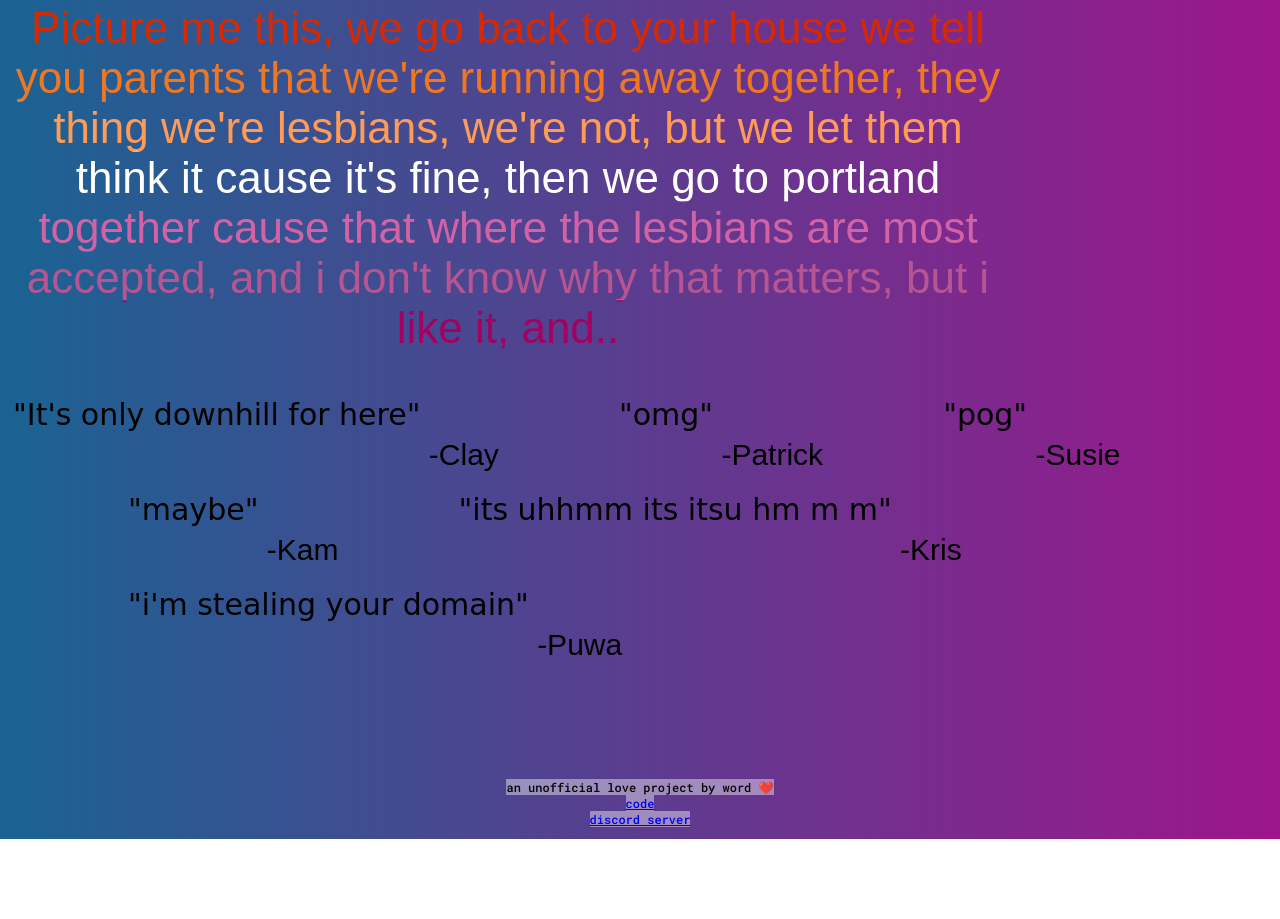
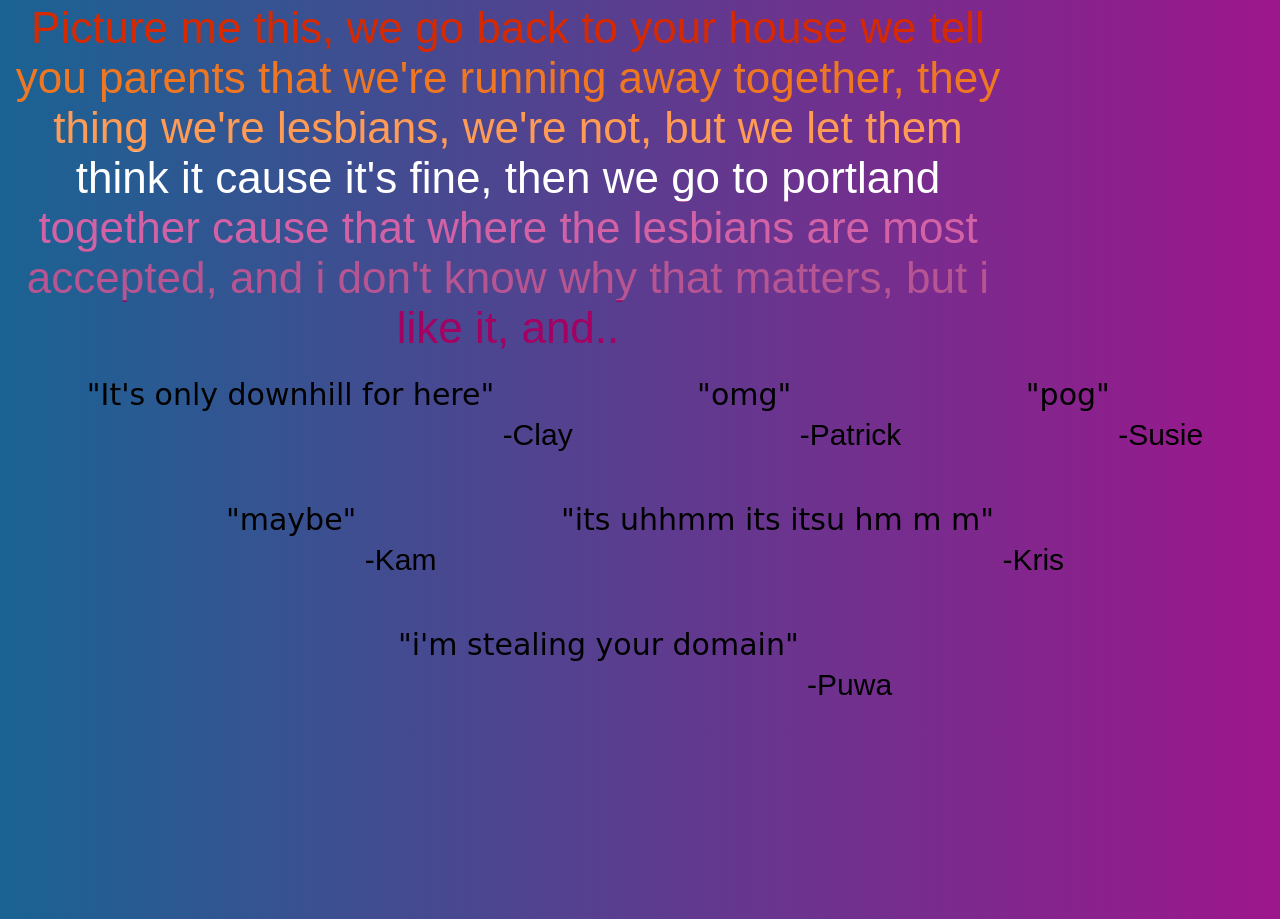
Before and after one commit to wordmann/web-fluffcord, a plain HTML site: page index.html in a window 1280 px wide. Shown: the part 537-1456 px from the top of the page. Before the commit the page ends 1376 px from the top, so only its background shows below. Drawn offline with Linux system fonts and the light colour scheme; a web font is replaced by a local one.

Commit message:
even more polishing

```diff
--- a/index.css
+++ b/index.css
@@ -18,3 +18,21 @@ body {
     -webkit-background-clip: text;
     -webkit-text-fill-color: transparent;
 }
+
+.quote {
+	font-size: 30px;
+	display: inline-block;
+	padding-right: 60px;
+    padding-left: 60px;
+	padding-bottom: 30px;
+}
+.quotePerson {
+    position:relative;display:inline-block;top: 40px;
+
+}
+
+.flex-container {
+    display: flex;
+    flex-direction: column;
+    min-height: 100vh;
+  }
--- a/index.html
+++ b/index.html
@@ -15,7 +15,7 @@
 
     <a href="index_girls.html"><img src="lesbian.png"
             style="z-index: 1;position: absolute;height: 50px;top: 1px;right: 1px;"></a>
-    <img src="media\ral.gif" style="position:fixed;height: 10%;">
+    <img alt="rals" src="media\ral.gif" style="position:fixed;height: 10%;">
 
     <h1 class="fancy" style="text-align: center; font-size: 120px;height: 50px; position:static;margin-top:auto;">
         FLUFFCORD.COM
@@ -23,41 +23,43 @@
 
     <a href="warning.html"><img src="media\transei.png" style="position: static;"></a>
 
-    <p style="text-align:center;width:1000px;position: relative;display:inline-block;font-size: 44px;" class="lesbian">
+    <p style="text-align:center;width:1000px;position: static;display:inline-block;font-size: 44px;" class="lesbian">
         Picture me this, we go back to your house we tell you parents that we're running away together, they thing we're
         lesbians, we're not, but we let them think it cause it's fine, then we go to portland together cause that where
         the lesbians are most accepted, and i don't know why that matters, but i like it, and..</p>
 
-    <div style="margin-top: -30px;height: 200px">
-        <div style="font-size: 30px;float:inline-start; display:outside; padding-left: 5px;">
+    <div style="text-align: center;display:flexbox;min-height: 200px;margin-top: -50px;height: auto;width: 100%;padding-left: 5px;">
+
+        <div class="quote">
             <p class="fancy" style="display:inline-block;">"It's only downhill for here"</p>
-            <p style="position:relative;display:inline-block;top: 40px;">-Clay</p>
+            <p class="quotePerson">-Clay</p>
         </div>
 
-        <div style="font-size: 30px;float:inline-start; display:outside; padding-left: 120px;">
+        <div class="quote">
             <p class="fancy" style="display:inline-block;">"omg"</p>
-            <p style="position:relative;display:inline-block;top: 40px;">-Patrick</p>
+            <p class="quotePerson">-Patrick</p>
         </div>
 
-        <div style="font-size: 30px;float:inline-start; display:outside; padding-left: 120px;">
+        <div class="quote">
             <p class="fancy" style="display:inline-block;">"pog"</p>
-            <p style="position:relative;display:inline-block;top: 40px;">-Susie</p>
+            <p class="quotePerson">-Susie</p>
         </div>
 
-        <div style="font-size: 30px;float:inline-start; display:outside; padding-left: 120px;">
+        <div class="quote">
             <p class="fancy" style="display:inline-block;">"maybe"</p>
-            <p style="position:relative;display:inline-block;top: 40px;">-Kam</p>
+            <p class="quotePerson">-Kam</p>
         </div>
 
-        <div style="font-size: 30px;float:inline-start; display:outside; padding-left: 120px;">
+        <div class="quote">
             <p class="fancy" style="display:inline-block;">"its uhhmm its itsu hm m m"</p>
-            <p style="position:relative;display:inline-block;top: 40px;">-Kris</p>
+            <p class="quotePerson">-Kris</p>
         </div>
 
-        <div style="font-size: 30px;float:inline-start; display:outside; padding-left: 120px;">
+        <div class="quote">
             <p class="fancy" style="display:inline-block;">"i'm stealing your domain"</p>
-            <p style="position:relative;display:inline-block;top: 40px;">-Puwa</p>
+            <p class="quotePerson">-Puwa</p>
         </div>
+
     </div>
 
     <div style="height: 200px;"></div>
```
